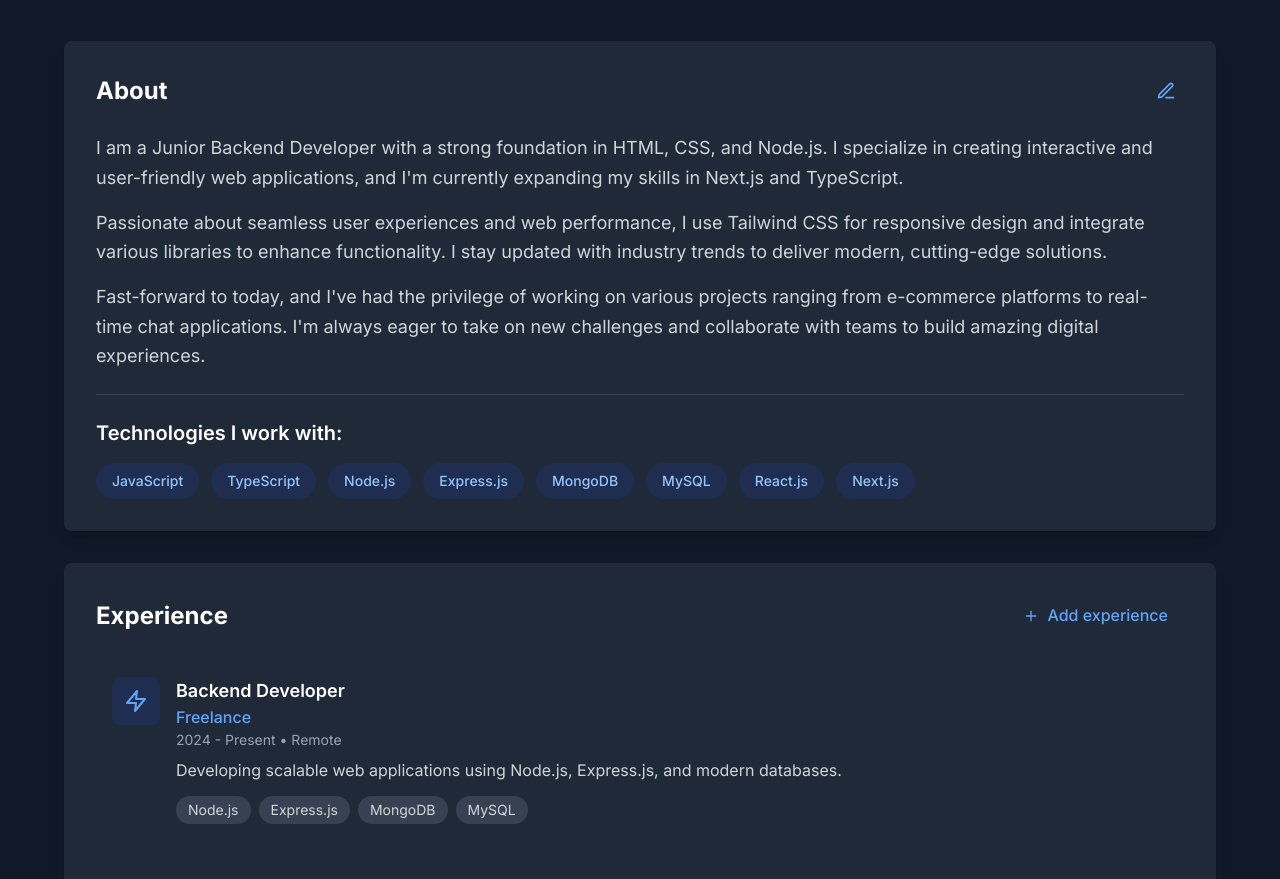
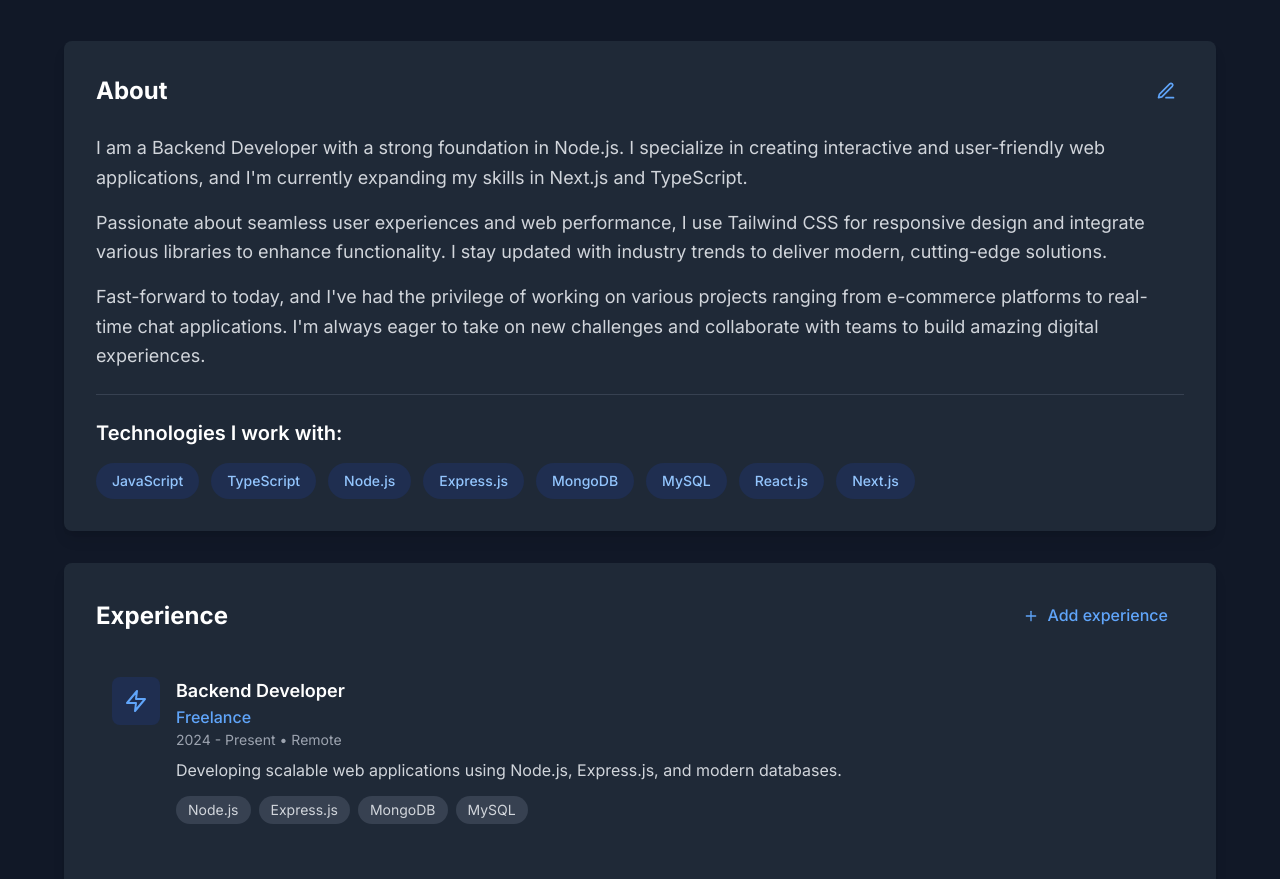
Before and after one commit to aashisrjl/portfolio, a React (Vite) app: page / in a window 1280 px wide. Shown: the part 1380-2259 px from the top of the page. Built offline with nearby package versions, Linux system fonts and the light colour scheme.

Commit message:
seo optimization

```diff
--- a/index.html
+++ b/index.html
@@ -2,7 +2,7 @@
 <html lang="en">
   <head>
     <meta charset="UTF-8" />
-    <link rel="icon" type="image/svg+xml" href="./src/assets/namelogo.png" />
+    <link rel="icon" type="image/svg+xml" href="./src/assets/bgimg.png" />
     <meta name="viewport" content="width=device-width, initial-scale=1.0" />
     <title>Aashish Rijal - Backend Developer</title>
     <meta
--- a/src/components/About.tsx
+++ b/src/components/About.tsx
@@ -64,7 +64,7 @@ const About = () => {
             <div className="space-y-6">
               <div>
                 <p className="text-gray-300 leading-relaxed text-lg mb-4">
-                  I am a Junior Backend Developer with a strong foundation in HTML, CSS, and Node.js.
+                  I am a Backend Developer with a strong foundation in Node.js.
                   I specialize in creating interactive and user-friendly web applications, and I'm currently
                   expanding my skills in Next.js and TypeScript.
                 </p>
```
